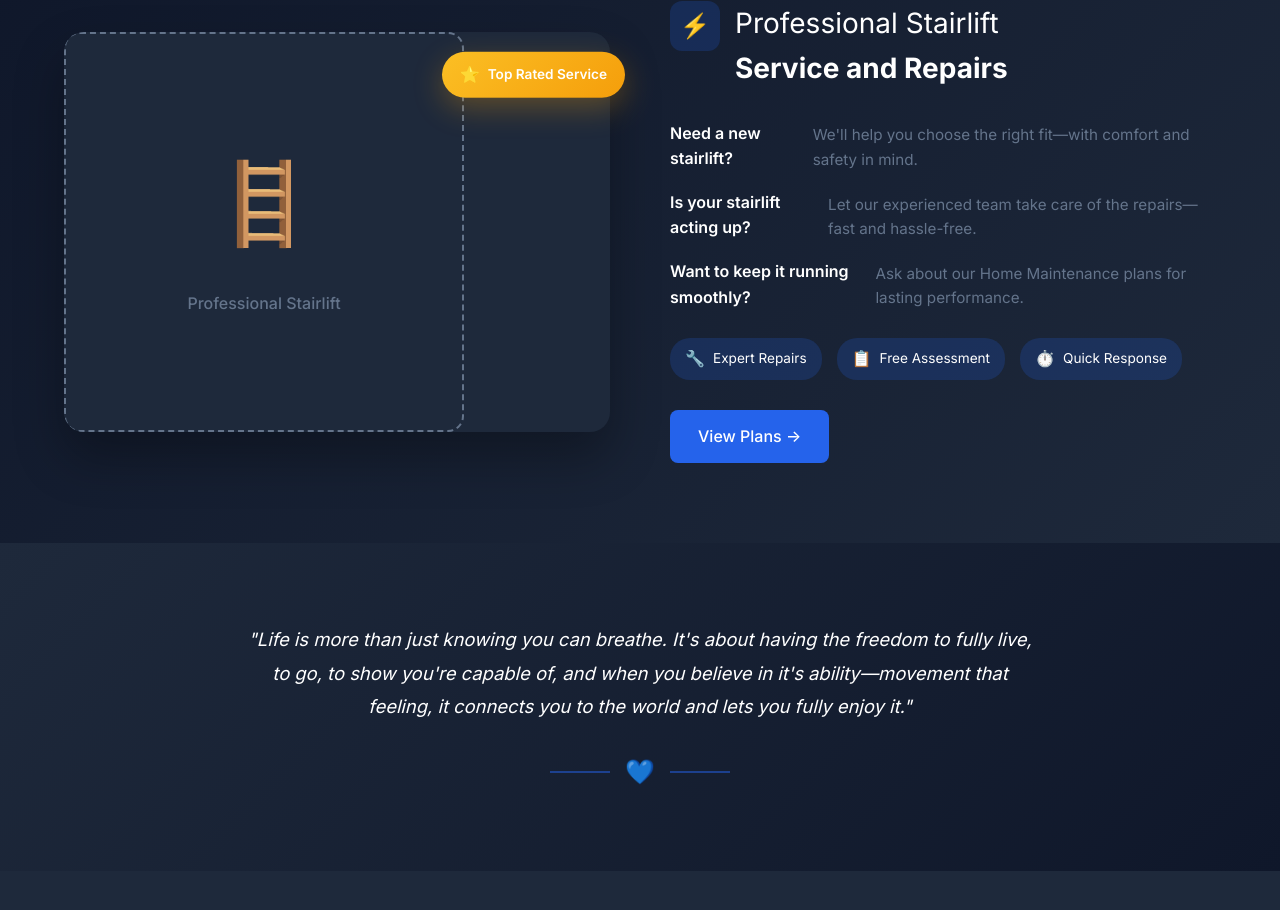
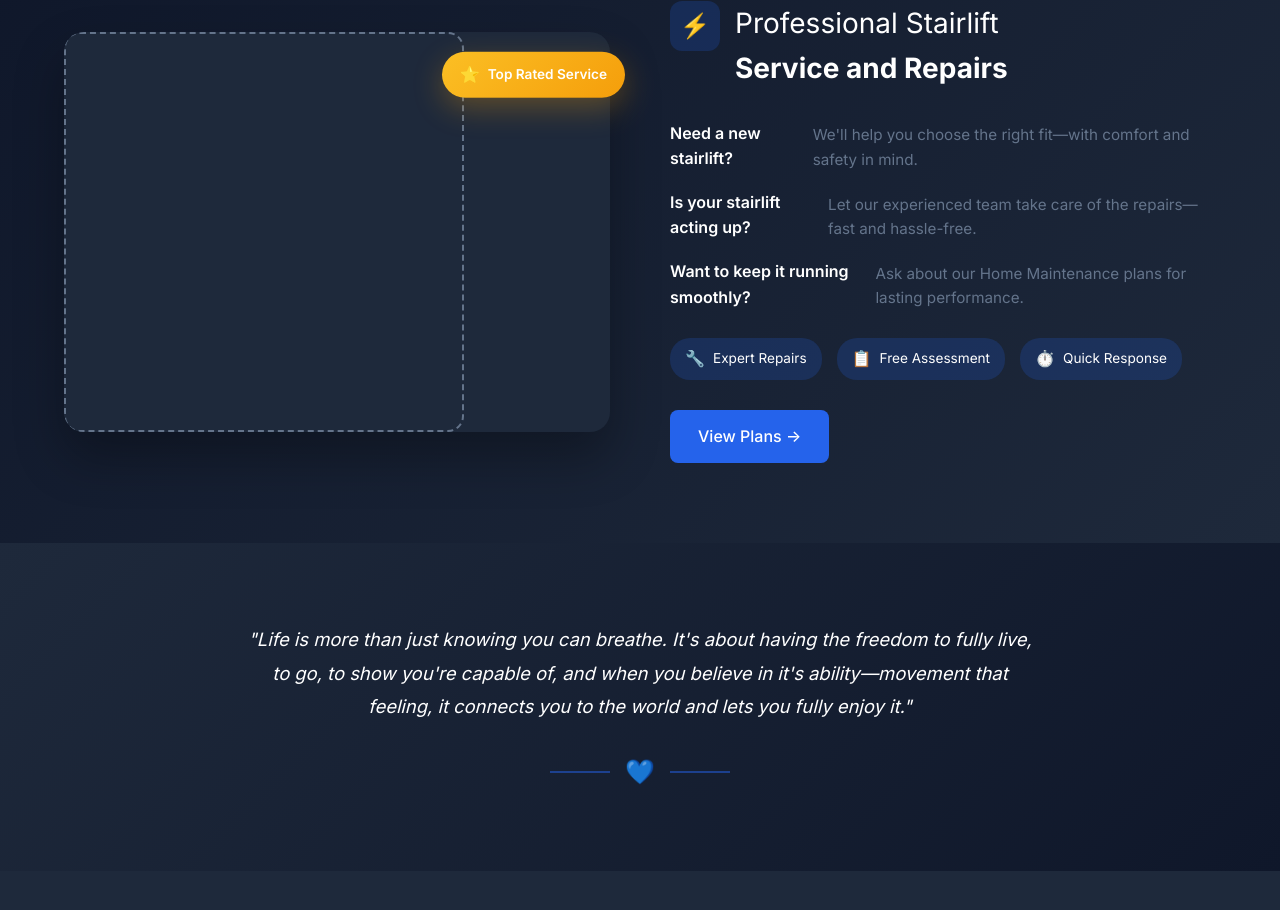
Before and after one commit to LeeDev428/BionicAim, a React (Vite) app: page / in a window 1280 px wide. Shown: the part 2687-3597 px from the top of the page. Built offline with nearby package versions, Linux system fonts and the light colour scheme.

Commit message:
Update StairliftService.tsx

```diff
--- a/src/sections/StairliftService/StairliftService.tsx
+++ b/src/sections/StairliftService/StairliftService.tsx
@@ -13,10 +13,6 @@ const StairliftService = () => {
           <div className={`stairlift-visual ${isInView ? 'animate-slideInLeft' : ''}`}>
             <div className="stairlift-image-card">
               <div className="image-placeholder stairlift-placeholder">
-                <div className="placeholder-content">
-                  <span className="placeholder-icon">🪜</span>
-                  <span className="placeholder-label">Professional Stairlift</span>
-                </div>
               </div>
             </div>
             <div className="floating-tag">
```
